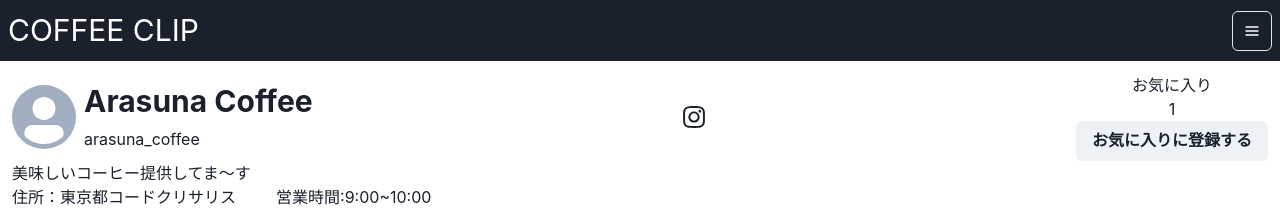
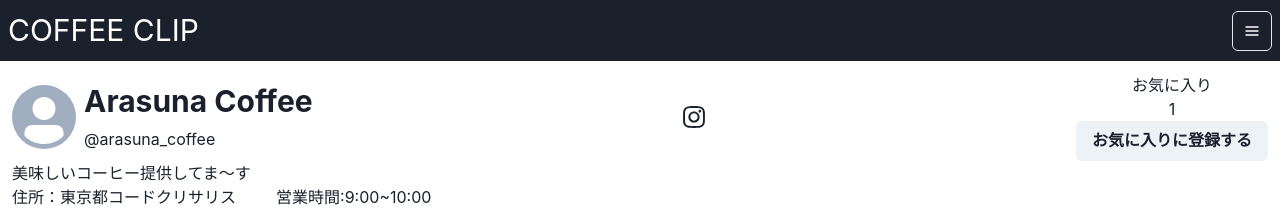
Before and after one commit to ccj7/coffee-clip, a Next.js app in the folder front/: page /shop/top-page in a window 1280 px wide. Shown: the top 217 px of the page. Built offline with nearby package versions, Linux system fonts and the light colour scheme; no server answers.

Commit message:
feat: ハンドルネームに＠を追加

```diff
--- a/front/components/Profile.tsx
+++ b/front/components/Profile.tsx
@@ -10,7 +10,7 @@ function PhotoImage(props: any) {
         <Image />
         <Stack>
           <Heading size="lg">{display_name}</Heading>
-          <Box>{handle_name}</Box>
+          <Box>@{handle_name}</Box>
         </Stack>
       </HStack>
     </>
```
